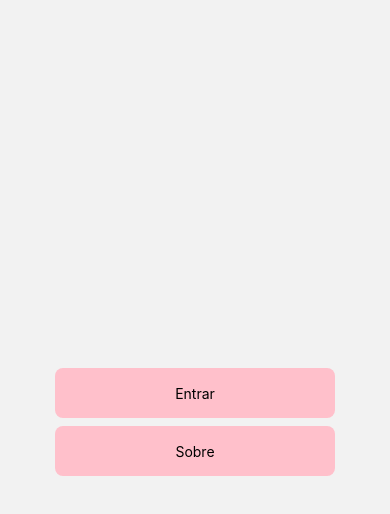
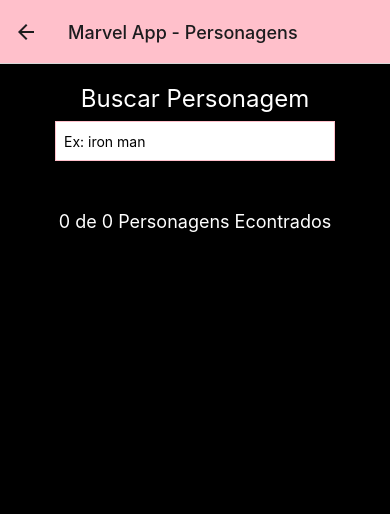
Before and after one commit to MatheusMartinsR/cp, a React Native app: screen /Dashboard in a window 390 px wide. Before the commit this address had no page. Shown: the top 514 px of the page. Built offline with nearby package versions, Linux system fonts and the light colour scheme.

Commit message:
feat: create dashboard

```diff
--- a/src/routes/stack.routes.tsx
+++ b/src/routes/stack.routes.tsx
@@ -7,6 +7,7 @@
 import { Home } from "../screens/Home/Home";
 import { About } from "../screens/About/About";
 import { Signin } from "../screens/Signin/Signin";
+import { Dashboard } from "../screens/Dashboard/Dashboard";
 
 
 const Stack = createNativeStackNavigator();
@@ -37,6 +38,9 @@
           name="About"
           options={{
             title: "Marvel App - Sobre",
+            headerStyle: {
+              backgroundColor: "pink"
+            }
           }}
           component={About}
         />
@@ -49,6 +53,16 @@
           }}
           component={Signin}
         />
+        <Stack.Screen
+          name="Dashboard"
+          options={{
+            title: "Marvel App - Personagens",
+            headerStyle: {
+              backgroundColor: "pink"
+            }
+          }}
+          component={Dashboard}
+        />
       </Stack.Navigator>
     </NavigationContainer>
   );
--- /dev/null
+++ b/src/screens/Dashboard/Dashboard.tsx
@@ -0,0 +1,87 @@
+import React, { useState } from "react";
+import { Text, View, StyleSheet, TextInput } from "react-native";
+
+export const Dashboard: React.FC = () => {
+  const [character, setCharacter] = useState<string>("");
+  const [characterList, setCharacterList] = useState<[]>([]);
+
+  const totalCharacters = characterList.length
+
+  return (
+    <View style={styles.container}>
+      <View style={styles.content}>
+        <Text style={styles.title}>Buscar Personagem</Text>
+        <TextInput
+          value={character}
+          onChangeText={setCharacter}
+          placeholder="Ex: iron man"
+          style={styles.input}
+        />
+      </View>
+      <View
+      style={styles.characterSection}
+      >
+        <Text style={styles.text}>{totalCharacters} de {totalCharacters} Personagens Econtrados</Text>
+      </View>
+    </View>
+  );
+};
+
+const styles = StyleSheet.create({
+  container: {
+    width: "100%",
+    height: "100%",
+    display: "flex",
+    alignItems: "center",
+    backgroundColor: "black",
+    paddingTop: 20,
+  },
+  content: {
+    display: "flex",
+    alignItems: "center",
+    justifyContent: "center",
+    gap: 8,
+  },
+  characterSection: {
+    display: "flex",
+    alignItems: "center",
+    justifyContent: "center",
+    gap: 8,
+    marginTop: 50,
+  },
+  input: {
+    width: 280,
+    height: 40,
+    padding: 8,
+    borderStyle: "solid",
+    borderWidth: 1,
+    borderColor: "pink",
+    backgroundColor: "white",
+  },
+  characterName: {
+    width: 280,
+    height: 50,
+    display: "flex",
+    alignItems: "center",
+    justifyContent: "center",
+    backgroundColor: "pink",
+    borderRadius: 8,
+  },
+  title: {
+    fontSize: 24,
+    color: "white",
+    width: "100%",
+    textAlign: "center",
+  },
+  text: {
+    fontSize: 18,
+    color: "white",
+    width: "100%",
+    textAlign: "center",
+  },
+  divider: {
+    width: "100%",
+    height: 3,
+    backgroundColor: "pink",
+  },
+});
--- a/src/screens/Signin/Signin.tsx
+++ b/src/screens/Signin/Signin.tsx
@@ -8,8 +8,12 @@
   ToastAndroid,
 } from "react-native";
 import { AuthService } from "../../service/auth";
+import { useNavigation } from "@react-navigation/native";
+import { StackTypes } from "../../routes/stack.routes";
 
 export const Signin: React.FC = () => {
+  const navigation = useNavigation<StackTypes>();
+
   const [email, setEmail] = useState<string>("");
   const [password, setPassword] = useState<string>("");
 
@@ -21,6 +25,7 @@
       .then((res) => {
         console.log(res);
         ToastAndroid.show("Login realizado com sucesso", ToastAndroid.SHORT);
+        navigation.navigate("Dashboard")
       })
       .catch((err) => {
         console.error(err);
```
